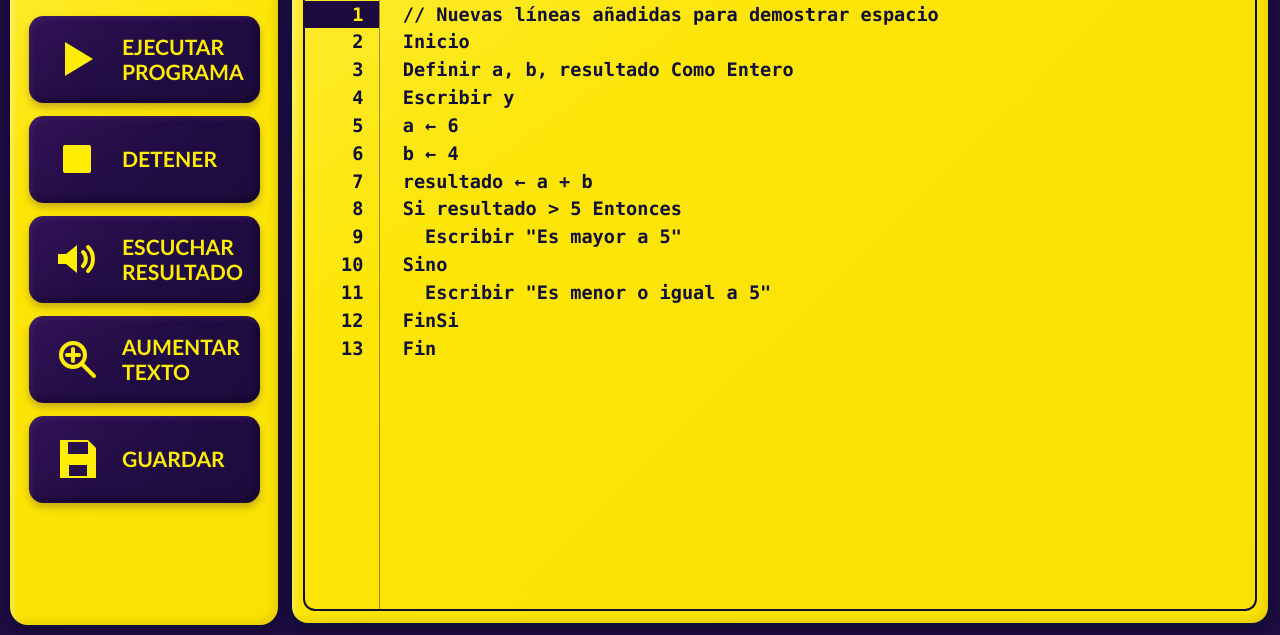
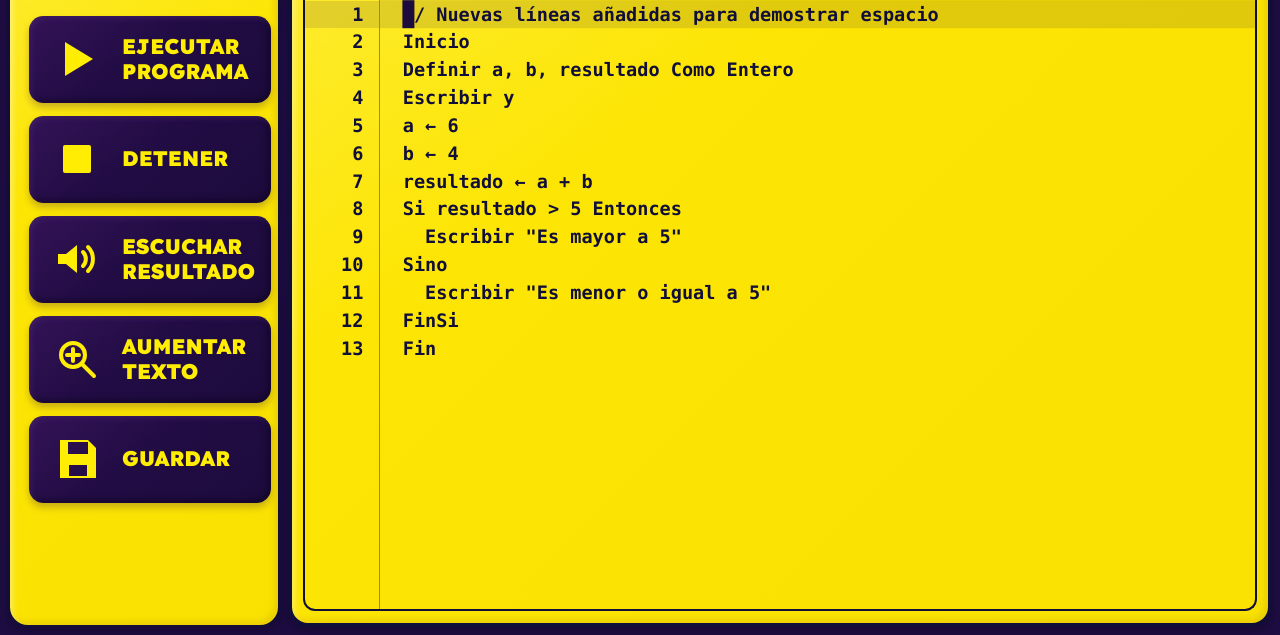
Before and after one commit to Airusuwu/Comp_Nexia, a plain HTML site: page frontend/index.html in a window 1280 px wide. Shown: the part 165-800 px from the top of the page. Drawn offline with Linux system fonts and the light colour scheme; a web font is replaced by a local one.

Commit message:
feat(front): fuentes Lexend/Hack, cursor bloque, contador de errores y botón minimizar

```diff
--- a/frontend/assets/css/base.css
+++ b/frontend/assets/css/base.css
@@ -1,3 +1,4 @@
+@import url('https://fonts.googleapis.com/css2?family=Lexend:wght@400;700;900&family=Hack:wght@400;700&display=swap');
 :root {
   color-scheme: light;
   --color-bg: #1e0d42;
@@ -12,8 +13,8 @@
   --color-error: #f75947;
   --color-focus: #ffffff;
 
-  --font-ui: "Arial Rounded MT Bold", "Trebuchet MS", Arial, sans-serif;
-  --font-code: Consolas, "Cascadia Mono", "Courier New", monospace;
+  --font-ui: "Lexend", "Trebuchet MS", Arial, sans-serif;
+  --font-code: "Hack", Consolas, "Courier New", monospace;
 
   --space-1: 0.25rem;
   --space-2: 0.5rem;
--- a/frontend/assets/css/components.css
+++ b/frontend/assets/css/components.css
@@ -23,7 +23,7 @@
 .brand__icon {
   width: 5rem;
   height: 3.6rem;
-  flex: contain;
+  flex: 0 0 auto;
   stroke: none;
 }
 
@@ -164,6 +164,23 @@
   align-items: center;
   gap: 1rem;
 }
+.error-counter {
+  display: inline-flex;
+  align-items: center;
+  padding: 0.35rem 0.9rem;
+  margin-left: 0.5rem;
+  background: var(--color-error);
+  color: var(--color-primary);
+  border-radius: 999px;
+  font-size: 0.95rem;
+  font-weight: 900;
+  line-height: 1;
+  white-space: nowrap;
+}
+
+.error-counter[hidden] {
+  display: none;
+}
 
 .section-heading h2 {
   font-size: 1.65rem;
@@ -248,7 +265,6 @@
   overflow: auto;
   background: transparent;
   color: var(--color-text);
-  caret-color: var(--color-text);
 }
 
 .code-input::selection {
@@ -256,7 +272,48 @@
   color: var(--color-accent);
 }
 
-.line-numbers .is-active,
+.code-area {
+  position: relative;
+  min-width: 0;
+  height: 100%;
+  overflow: hidden;
+}
+
+.line-highlight {
+  position: absolute;
+  top: 0;
+  left: 0;
+  right: 0;
+  height: 0;
+  background: rgba(29, 11, 61, 0.12);
+  pointer-events: none;
+  z-index: 0;
+  transition: transform 80ms ease;
+}
+
+.block-cursor {
+  position: absolute;
+  top: 0;
+  left: 0;
+  width: 0.55em;
+  height: 0;
+  background: var(--color-primary);
+  pointer-events: none;
+  z-index: 3;
+}
+
+.code-area .code-input {
+  position: relative;
+  z-index: 2;
+  caret-color: transparent;
+  background: transparent;
+}
+
+.line-numbers .is-active {
+  background: rgba(29, 11, 61, 0.12);
+  color: var(--color-text);
+}
+
 .line-numbers .is-error {
   background: var(--color-primary);
   color: var(--color-accent);
@@ -413,6 +470,11 @@
   color: var(--color-error);
 }
 
+.result-row--error .result-row__icon {
+  width: 2.2rem;
+  height: 2.2rem;
+}
+
 .terminal-minimize {
   width: 2.2rem;
   height: 2.2rem;
@@ -421,14 +483,16 @@
   align-items: center;
   justify-content: center;
   padding: 0;
-  border-radius: 50%;
+  border-radius: 0.6rem;
   background: var(--color-primary);
   color: var(--color-accent);
-  font-size: 1.4rem;
-  font-weight: 900;
-  line-height: 1;
   cursor: pointer;
   transition: filter 160ms ease, transform 160ms ease;
+}
+
+.terminal-minimize__icon {
+  width: 1.15rem;
+  height: 1.15rem;
 }
 
 .terminal-minimize:hover {
--- a/frontend/assets/js/editor.js
+++ b/frontend/assets/js/editor.js
@@ -13,6 +13,10 @@
   const saveButton = document.getElementById('save-program');
   const increaseButton = document.getElementById('increase-text');
   let readingPercent = 100;
+  const blockCursor = document.querySelector('.block-cursor');
+  const lineHighlight = document.querySelector('.line-highlight');
+  let charWidth = 0;
+  const errorCounter = document.getElementById('error-counter');
   const inputForm = document.getElementById('terminal-input');
   const inputField = document.getElementById('terminal-value');
   const inputLabel = document.getElementById('terminal-input-label');
@@ -75,11 +79,57 @@
     output.replaceChildren();
     addMessage(message, error);
   }
+  function updateErrorCounter(count) {
+  if (count > 0) {
+    errorCounter.textContent = count === 1 ? '1 error' : `${count} errores`;
+    errorCounter.hidden = false;
+   } else {
+    errorCounter.hidden = true;
+   }
+  }
+
+  function measureCharWidth() {
+  const test = document.createElement('span');
+  test.style.font = getComputedStyle(editor).font;
+  test.style.position = 'absolute';
+  test.style.visibility = 'hidden';
+  test.style.whiteSpace = 'pre';
+  test.textContent = 'X'.repeat(50);
+  document.body.appendChild(test);
+  const width = test.getBoundingClientRect().width / 50;
+  document.body.removeChild(test);
+  return width;
+  }
+
+  function updateOverlays() {
+  if (!charWidth) charWidth = measureCharWidth();
+
+  const textBefore = editor.value.slice(0, editor.selectionStart);
+  const lines = textBefore.split('\n');
+  const lineIndex = lines.length - 1;
+  const column = lines[lineIndex].length;
+
+  const style = getComputedStyle(editor);
+  const lineHeight = parseFloat(style.lineHeight);
+  const paddingTop = parseFloat(style.paddingTop);
+  const paddingLeft = parseFloat(style.paddingLeft);
+
+  const x = paddingLeft + column * charWidth - editor.scrollLeft;
+  const y = paddingTop + lineIndex * lineHeight - editor.scrollTop;
+
+  blockCursor.style.transform = `translate(${x}px, ${y}px)`;
+  blockCursor.style.width = `${charWidth}px`;
+  blockCursor.style.height = `${lineHeight}px`;
+
+  lineHighlight.style.transform = `translateY(${y}px)`;
+  lineHighlight.style.height = `${lineHeight}px`;
+  }
 
   function highlightPosition() {
-    const activeLine = editor.value.slice(0, editor.selectionStart).split('\n').length;
-    numbers.querySelector('.is-active')?.classList.remove('is-active');
-    numbers.children[activeLine - 1]?.classList.add('is-active');
+  const activeLine = editor.value.slice(0, editor.selectionStart).split('\n').length;
+  numbers.querySelector('.is-active')?.classList.remove('is-active');
+  numbers.children[activeLine - 1]?.classList.add('is-active');
+  updateOverlays();
   }
 
   function updateNumbers() {
@@ -98,6 +148,7 @@
     });
     gutter.scrollTop = editor.scrollTop;
     highlightPosition();
+    updateOverlays();
   }
 
   function setBusy(busy) {
@@ -191,6 +242,7 @@
     editor.removeAttribute('aria-invalid');
     editor.removeAttribute('aria-errormessage');
     output.replaceChildren();
+      let errorCount = 0;
     for (const diagnostic of data.diagnostics) {
       const location = diagnostic.line === null ? ''
         : `, línea ${diagnostic.line}${diagnostic.column === null ? '' : `, columna ${diagnostic.column}`}`;
@@ -199,8 +251,10 @@
         editor.setAttribute('aria-invalid', 'true');
         editor.setAttribute('aria-errormessage', 'terminal-output');
         if (diagnostic.line !== null) errorLines.add(diagnostic.line);
+        errorCount += 1;
       }
     }
+    updateErrorCounter(errorCount);
     for (let index = 0; index <= data.results.length; index += 1) {
       for (const entry of entries) {
         if (entry.after === index) consoleLine(`> ${entry.value}`);
@@ -308,13 +362,17 @@
       ? 'Tamaño actual: 200 %. Pulsa para volver al 100 %'
       : `Tamaño actual: ${readingPercent} %. Aumentar en 25 %`;
     increaseButton.setAttribute('aria-label', increaseButton.title);
+    charWidth = 0;
     updateNumbers();
   });
   saveButton.setAttribute('aria-disabled', 'false');
   increaseButton.setAttribute('aria-disabled', 'false');
 
   editor.addEventListener('input', codeChanged);
-  editor.addEventListener('scroll', () => { gutter.scrollTop = editor.scrollTop; });
+  editor.addEventListener('scroll', () => {
+  gutter.scrollTop = editor.scrollTop;
+  updateOverlays();
+  });
   editor.addEventListener('click', highlightPosition);
   editor.addEventListener('keyup', highlightPosition);
   editor.addEventListener('select', highlightPosition);
--- a/frontend/index.html
+++ b/frontend/index.html
@@ -47,9 +47,13 @@
           <circle class="icon-fill" cx="24" cy="24" r="22" />
           <path class="icon-cut" d="m13 24 8 8 15-17" />
         </symbol>
-        <symbol id="icon-error" viewBox="0 0 48 48">
+       <symbol id="icon-error" viewBox="0 0 48 48">
           <circle class="icon-fill" cx="24" cy="24" r="22" />
           <path class="icon-cut" d="m16 16 16 16M32 16 16 32" />
+        </symbol>
+        <symbol id="icon-chevron-down" viewBox="0 0 24 24">
+          <path d="M 4 8 L 12 15 L 20 8" fill="none" stroke="currentColor" stroke-width="2.5" stroke-linecap="round" stroke-linejoin="round" />
+          <path d="M 4 14 L 12 21 L 20 14" fill="none" stroke="currentColor" stroke-width="2.5" stroke-linecap="round" stroke-linejoin="round" />
         </symbol>
       </defs>
     </svg>
@@ -116,8 +120,11 @@
             </header>
 
             <div class="code-window">
-              <div class="line-gutter" aria-hidden="true"><ol class="line-numbers" id="line-numbers"></ol></div>
-              <textarea id="code-editor" class="code-input" aria-labelledby="editor-title" aria-describedby="editor-help" spellcheck="false" autocapitalize="off" autocomplete="off" wrap="off">// Nuevas líneas añadidas para demostrar espacio
+             <div class="line-gutter" aria-hidden="true"><ol class="line-numbers" id="line-numbers"></ol></div>
+              <div class="code-area">
+               <div class="line-highlight" aria-hidden="true"></div>
+                <div class="block-cursor" aria-hidden="true"></div>
+                <textarea id="code-editor" class="code-input" aria-labelledby="editor-title" aria-describedby="editor-help" spellcheck="false" autocapitalize="off" autocomplete="off" wrap="off">// Nuevas líneas añadidas para demostrar espacio
 Inicio
 Definir a, b, resultado Como Entero
 Escribir y
@@ -132,6 +139,7 @@ FinSi
 Fin</textarea>
             </div>
             <input id="open-program" type="file" accept=".txt,text/plain" hidden>
+             </div>
           </section>
 
           <section class="terminal clay-panel" id="terminal-panel" aria-labelledby="terminal-title" hidden>
@@ -139,9 +147,10 @@ Fin</textarea>
               <div class="section-heading__title">
                 <svg class="section-heading__icon terminal-icon" aria-hidden="true"><use href="#icon-terminal" /></svg>
                 <h2 id="terminal-title">Terminal</h2>
+                    <span id="error-counter" class="error-counter" hidden></span>
               </div>
               <button id="minimize-terminal" class="terminal-minimize" type="button" aria-label="Minimizar terminal" title="Minimizar terminal" aria-controls="terminal-panel" aria-expanded="true">
-                <span aria-hidden="true">—</span>
+                <svg class="terminal-minimize__icon" aria-hidden="true"><use href="#icon-chevron-down" /></svg>
                  </button>
             </header>
 
```
